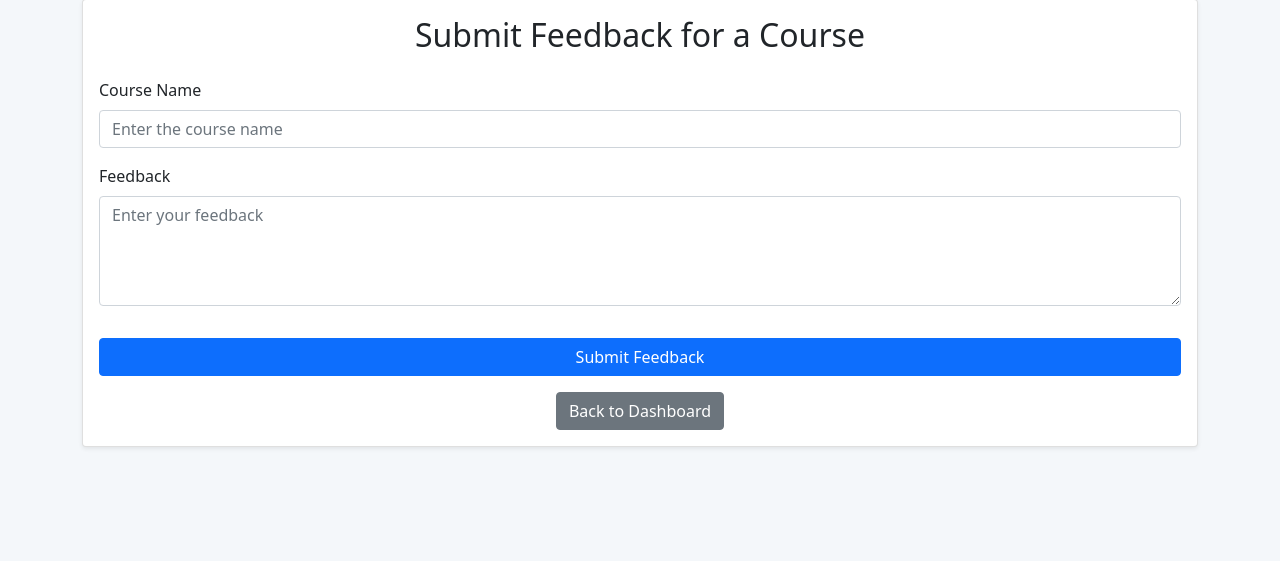
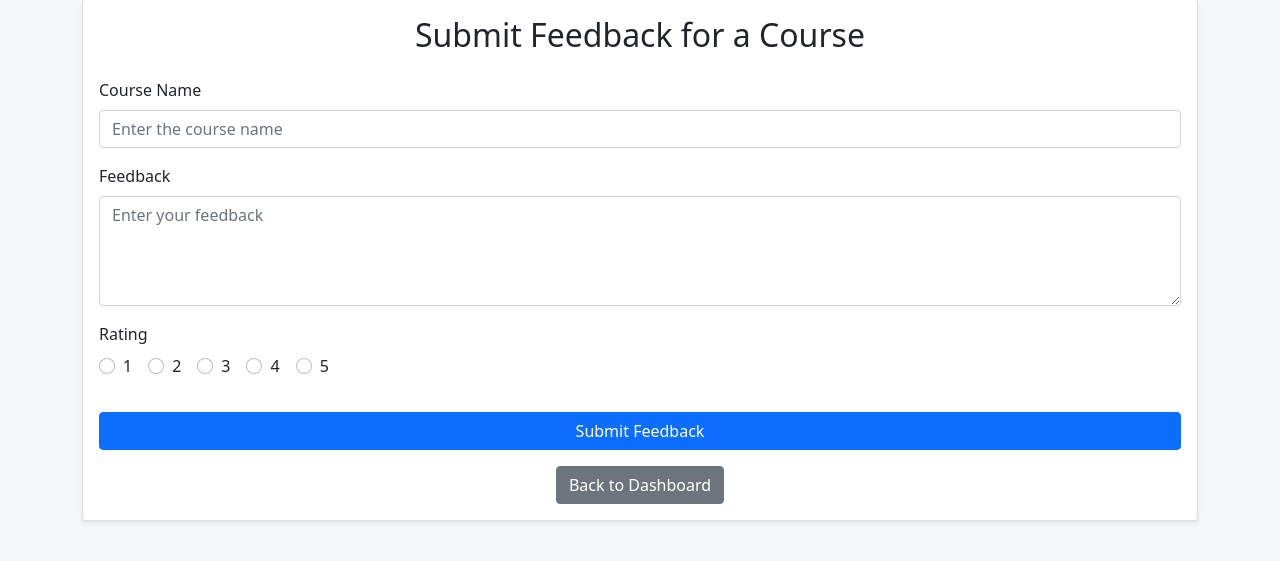
Before and after one commit to samarpitadas/Learning-And-Developmen-App, a Django app: page /api/submit-feedback/ in a window 1280 px wide. Shown: the part 49-610 px from the top of the page. Run offline with Django 5.2, Linux system fonts and the light colour scheme; a user stored in the database is signed in.

Commit message:
feedback graph

```diff
--- a/authenticate/models.py
+++ b/authenticate/models.py
@@ -64,6 +64,7 @@ class CourseFeedback(models.Model):
     user = models.ForeignKey(User, on_delete=models.CASCADE)
     course_name = models.CharField(max_length=255)
     feedback = models.TextField()
+    rating = models.IntegerField(null=True, blank=True)
     created_at = models.DateTimeField(auto_now_add=True)
 
     def __str__(self):
--- a/authenticate/templates/authenticate/submit_feedback.html
+++ b/authenticate/templates/authenticate/submit_feedback.html
@@ -23,6 +23,31 @@
                         <label for="feedback" class="form-label">Feedback</label>
                         <textarea name="feedback" id="feedback" class="form-control" rows="4" placeholder="Enter your feedback" required></textarea>
                     </div>
+                    <div class="form-group mb-3">
+                        <label for="rating" class="form-label">Rating</label>
+                        <div id="rating" class="d-flex">
+                            <div class="form-check form-check-inline">
+                                <input class="form-check-input" type="radio" name="rating" id="rating1" value="1">
+                                <label class="form-check-label" for="rating1">1</label>
+                            </div>
+                            <div class="form-check form-check-inline">
+                                <input class="form-check-input" type="radio" name="rating" id="rating2" value="2">
+                                <label class="form-check-label" for="rating2">2</label>
+                            </div>
+                            <div class="form-check form-check-inline">
+                                <input class="form-check-input" type="radio" name="rating" id="rating3" value="3">
+                                <label class="form-check-label" for="rating3">3</label>
+                            </div>
+                            <div class="form-check form-check-inline">
+                                <input class="form-check-input" type="radio" name="rating" id="rating4" value="4">
+                                <label class="form-check-label" for="rating4">4</label>
+                            </div>
+                            <div class="form-check form-check-inline">
+                                <input class="form-check-input" type="radio" name="rating" id="rating5" value="5">
+                                <label class="form-check-label" for="rating5">5</label>
+                            </div>
+                        </div>
+                    </div>
                     <button type="submit" class="btn btn-primary w-100 mt-3">Submit Feedback</button>
                 </form>
                 <div class="text-center mt-3">
--- a/authenticate/views.py
+++ b/authenticate/views.py
@@ -406,15 +406,23 @@ def generate_cred(request):
 def submit_feedback(request):
     if request.method == 'POST':
         if request.user.userprofile.role == 'employee':
-            # Extract the course name and feedback from the form
+            # Extract the course name, feedback, and rating from the form
             course_name = request.POST['course_name']
             feedback = request.POST['feedback']
+            rating = request.POST.get('rating')  # Get the rating value (1-5)
 
-            # Save the feedback
+            # Check if rating was provided, set a default value if not (e.g., 0 or None)
+            if rating:
+                rating = int(rating)  # Convert to integer
+            else:
+                rating = None  # or set a default value if needed
+
+            # Save the feedback, including the rating
             CourseFeedback.objects.create(
                 user=request.user,
                 course_name=course_name,
-                feedback=feedback
+                feedback=feedback,
+                rating=rating  # Save the rating in the model
             )
 
             messages.success(request, 'Feedback submitted successfully!')
@@ -427,5 +435,34 @@ def submit_feedback(request):
 
 @login_required
 def view_feedback(request):
-        feedback_list = CourseFeedback.objects.all()  # Fetch all feedback entries
-        return render(request, 'authenticate/view_feedback.html', {'feedback_list': feedback_list})
+    # Get all feedback entries
+    feedback_list = CourseFeedback.objects.all()
+
+    # Process data for the graph
+    course_names = list(feedback_list.values_list('course_name', flat=True))
+    ratings = list(feedback_list.values_list('rating', flat=True))
+
+    # Calculate the average rating for each course
+    from collections import defaultdict
+    course_ratings = defaultdict(list)
+
+    for course, rating in zip(course_names, ratings):
+        # Only add ratings that are not None
+        if rating is not None:
+            course_ratings[course].append(rating)
+
+    # Calculate average ratings, ensuring no division by zero
+    average_ratings = {
+        course: (sum(ratings) / len(ratings)) if ratings else 0  # Default to 0 if no ratings
+        for course, ratings in course_ratings.items()
+    }
+
+    # Prepare the data to pass to the template for graph
+    course_labels = list(average_ratings.keys())
+    average_values = list(average_ratings.values())
+
+    return render(request, 'authenticate/view_feedback.html', {
+        'feedback_list': feedback_list,
+        'course_labels': course_labels,
+        'average_values': average_values
+    })
```
Also changed, not shown: authenticate/templates/authenticate/view_feedback.html (+37 -1 lines), authenticate/migrations/0011_coursefeedback_rating.py (added), db.sqlite3.
